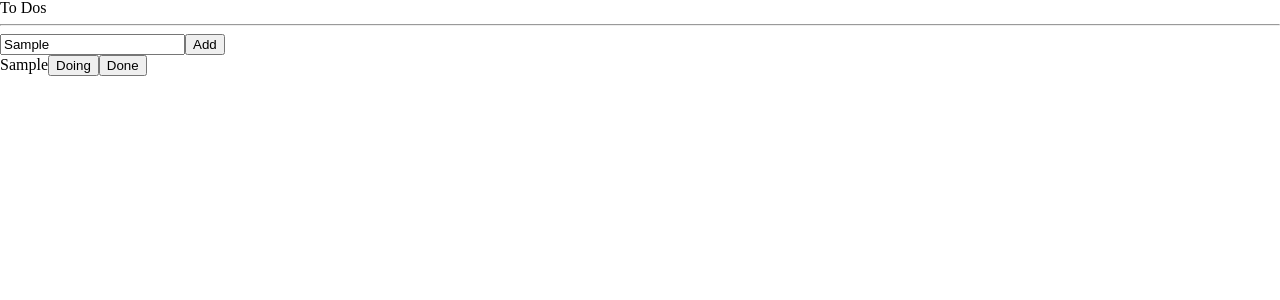
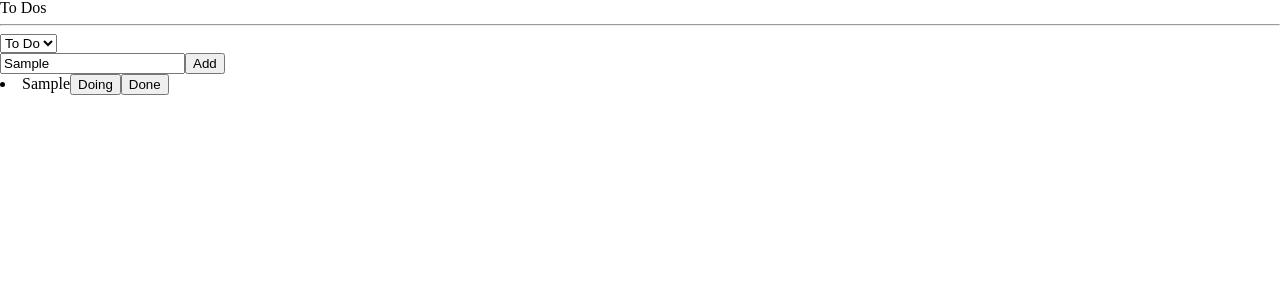
Before and after one commit to apeachicetea/To-do-list, a React (Create React App) app: page / in a window 1280 px wide. Both pictures are taken after typing "Sample" into the empty fields and a click on the button "Add". Shown: the top 300 px of the page. Built offline with nearby package versions, Linux system fonts and the light colour scheme.

Commit message:
Selector, type, enums

```diff
--- a/src/atoms.ts
+++ b/src/atoms.ts
@@ -1,12 +1,33 @@
-import { atom } from "recoil";
+import { atom, selector } from "recoil";
+
+export enum Categories {
+  "TO_DO" = "TO_DO",
+  "DOING" = "DOING",
+  "DONE" = "DONE",
+}
 
 export interface IToDO {
   text: string;
   id: number;
-  category: "TO_DO" | "DOING" | "DONE";
+  category: Categories;
 }
+
+export const categoryState = atom<Categories>({
+  key: "category",
+  default: Categories.TO_DO,
+});
 
 export const toDoState = atom<IToDO[]>({
   key: "toDo",
   default: [],
 });
+
+export const toDoSelector = selector({
+  key: "toDoSelector",
+  get: ({ get }) => {
+    //atom을 가져오는 법
+    const toDos = get(toDoState);
+    const category = get(categoryState);
+    return toDos.filter((todo) => todo.category === category);
+  },
+});
--- a/src/components/CreateToDo.tsx
+++ b/src/components/CreateToDo.tsx
@@ -1,6 +1,6 @@
 import { useForm } from "react-hook-form";
-import { useSetRecoilState } from "recoil";
-import { toDoState } from "../atoms";
+import { useRecoilValue, useSetRecoilState } from "recoil";
+import { categoryState, toDoState } from "../atoms";
 
 interface IFrom {
   toDo: string;
@@ -9,11 +9,9 @@
 function CreateToDo() {
   const { register, handleSubmit } = useForm<IFrom>();
   const setToDos = useSetRecoilState(toDoState);
+  const category = useRecoilValue(categoryState);
   const handleVaild = ({ toDo }: IFrom) => {
-    setToDos((prev) => [
-      { text: toDo, id: Date.now(), category: "TO_DO" },
-      ...prev,
-    ]);
+    setToDos((prev) => [{ text: toDo, id: Date.now(), category }, ...prev]);
   };
 
   return (
--- a/src/components/ToDo.tsx
+++ b/src/components/ToDo.tsx
@@ -1,5 +1,5 @@
 import { useSetRecoilState } from "recoil";
-import { IToDO, toDoState } from "../atoms";
+import { Categories, IToDO, toDoState } from "../atoms";
 
 function ToDo({ text, category, id }: IToDO) {
   const setToDos = useSetRecoilState(toDoState);
@@ -18,15 +18,15 @@
   return (
     <li>
       <span>{text}</span>
-      {category !== "TO_DO" && (
+      {category !== Categories.TO_DO && (
         //이벤트함수에 인자 넘기는법
-        <button onClick={() => onClick("TO_DO")}>To Do</button>
+        <button onClick={() => onClick(Categories.TO_DO)}>To Do</button>
       )}
-      {category !== "DOING" && (
-        <button onClick={() => onClick("DOING")}>Doing</button>
+      {category !== Categories.DOING && (
+        <button onClick={() => onClick(Categories.DOING)}>Doing</button>
       )}
-      {category !== "DONE" && (
-        <button onClick={() => onClick("DONE")}>Done</button>
+      {category !== Categories.DONE && (
+        <button onClick={() => onClick(Categories.DONE)}>Done</button>
       )}
     </li>
   );
--- a/src/components/ToDoList.tsx
+++ b/src/components/ToDoList.tsx
@@ -1,5 +1,6 @@
-import { useRecoilValue } from "recoil";
-import { toDoState } from "../atoms";
+import React from "react";
+import { useRecoilValue, useRecoilState } from "recoil";
+import { Categories, categoryState, toDoSelector, toDoState } from "../atoms";
 import CreateToDo from "./CreateToDo";
 import ToDo from "./ToDo";
 
@@ -8,20 +9,26 @@
 }
 
 function ToDoList() {
-  const toDos = useRecoilValue(toDoState);
-
+  const toDos = useRecoilValue(toDoSelector);
+  const [category, setCategory] = useRecoilState(categoryState);
+  const onInput = (e: React.FormEvent<HTMLSelectElement>) => {
+    setCategory(e.currentTarget.value as any);
+  };
   return (
     <div>
       <h1>To Dos</h1>
       <hr />
+      <form>
+        <select value={category} onInput={onInput}>
+          <option value={Categories.TO_DO}>To Do</option>
+          <option value={Categories.DOING}>Doing</option>
+          <option value={Categories.DONE}>Done</option>
+        </select>
+      </form>
       <CreateToDo />
-      <ul>
-        {toDos.map((toDo) => (
-          // 전달해줄 prop와 받을 props이 모두 같은때 { ...toDo }으로
-          // 한번에 전달 가능
-          <ToDo key={toDo.id} {...toDo} />
-        ))}
-      </ul>
+      {toDos?.map((toDo) => (
+        <ToDo key={toDo.id} {...toDo} />
+      ))}
     </div>
   );
 }
```
